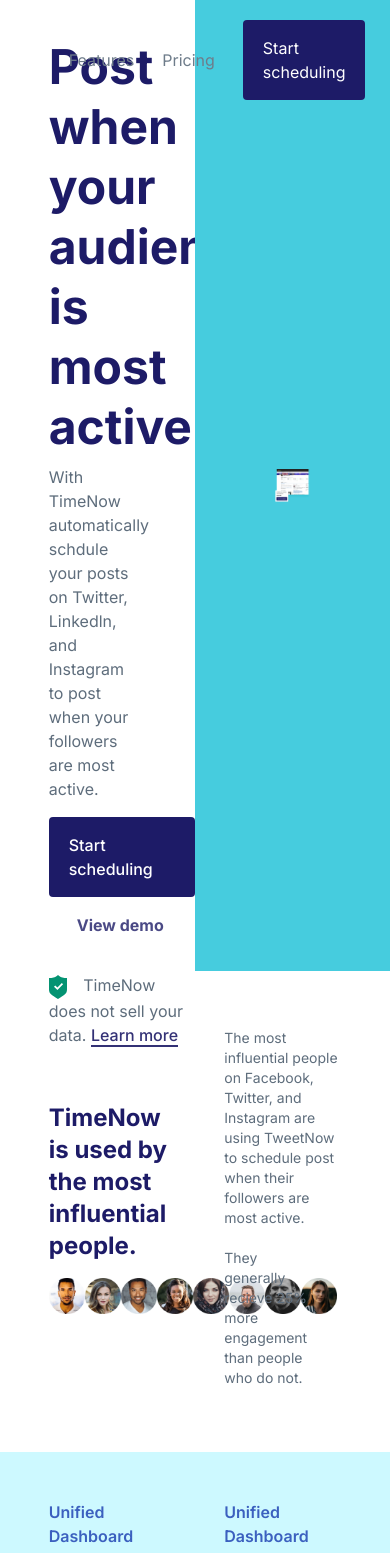
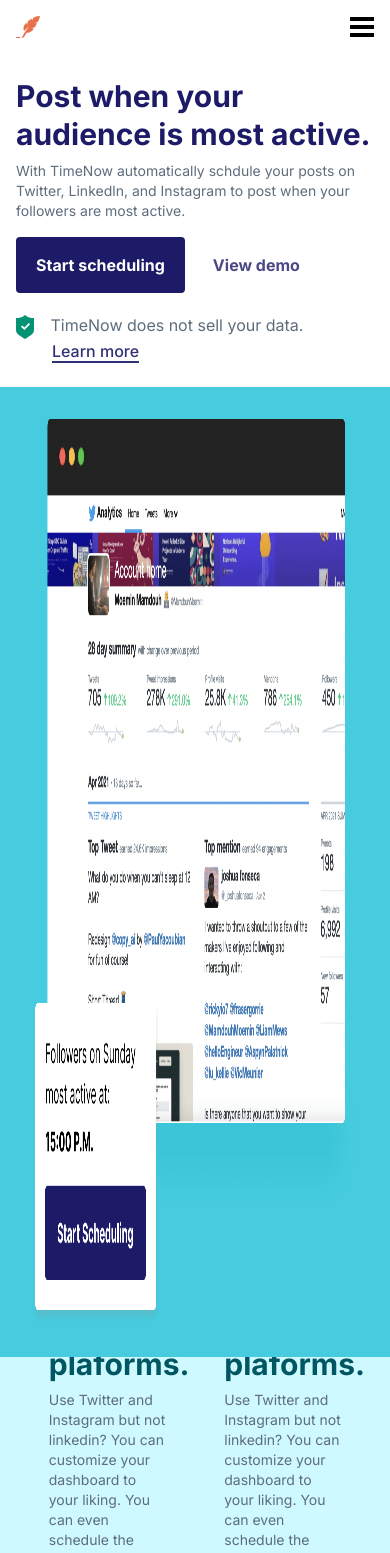
Before and after one commit to atevadd/TimeNow_with_vue_tailwind, a Vue app: page / in a window 390 px wide. Shown: the top 1553 px of the page. Built offline with nearby package versions, Linux system fonts and the light colour scheme.

Commit message:
working with mobile screen

```diff
--- a/src/components/Feature.vue
+++ b/src/components/Feature.vue
@@ -5,7 +5,7 @@
             <h2 class="text-dark-blue-200 font-semibold text-base mb-2">Unified Dashboard</h2>
             <h3 class="text-dark-green text-3xl font-bold mb-2">Customizable dashboard for all plaforms.</h3>
             <p class="text-grey-200 text-sm mb-3">Use Twitter and Instagram but not linkedin? You can customize your dashboard to your liking. You can even schedule the same post to individual platforms instead of all platforms.</p>
-            <a href="#" class="inline-block py-4 px-4 bg-dark-blue text-white rounded">Start Scheduling</a>
+            <a href="#" class="inline-block py-4 px-4 bg-dark-blue text-white font-bold rounded">Start Scheduling</a>
         </div>
         <div class="w-2/5">
             <h2 class="text-dark-blue-200 font-semibold text-base mb-2">Unified Dashboard</h2>
--- a/src/components/Hero.vue
+++ b/src/components/Hero.vue
@@ -1,34 +1,138 @@
 <template>
   <section
     id="hero"
-    class=" w-9/12 h-screen flex items-center m-auto "
+    class="
+      w-full
+      sm:w-9/12
+      md:w-9/12
+      h-screen
+      block
+      sm:flex
+      md:flex
+      lg:flex
+      items-center
+      sm:m-auto
+      md:mx-auto
+    "
   >
-    <div class="hero-content w-1/2">
-      <h1 class="text-dark-blue text-5xl font-bold leading-tight">
+    <div class="hero-content w-full sm:w-1/2 md:w-1/2 py-6 px-4">
+      <h1
+        class="
+          text-dark-blue text-3xl
+          md:text-5xl
+          lg:text-5xl
+          font-bold
+          leading-tight
+        "
+      >
         Post when your audience is most active.
       </h1>
-      <p class="text-grey-200 my-2 pr-16">
+      <p
+        class="
+          text-grey-200 text-sm
+          md:text-base
+          lg:text-base
+          my-2
+          md:pr-16
+          lg:pr-16
+        "
+      >
         With TimeNow automatically schdule your posts on Twitter, Linkedln, and
         Instagram to post when your followers are most active.
       </p>
       <div class="hero-cta mt-4">
         <a
           href="#"
-          class="cta-primary bg-dark-blue py-4 px-5 inline-block rounded text-white font-medium hover:bg-opacity-95 transition"
+          class="
+            cta-primary
+            bg-dark-blue
+            py-4
+            px-5
+            inline-block
+            rounded
+            text-white
+            font-bold
+            hover:bg-opacity-95
+            transition
+          "
           >Start scheduling</a
         >
-        <a href="#" class="cta-secondary text-dark-blue py-4 px-7 inline-block font-bold text-opacity-80"
+        <a
+          href="#"
+          class="
+            cta-secondary
+            text-dark-blue
+            py-4
+            px-7
+            inline-block
+            font-bold
+            text-opacity-80
+            rounded
+          "
           >View demo</a
         >
       </div>
       <p class="benefit mt-5 text-grey-200">
-          <img src="@/assets/images/Shield.svg" alt="" class="inline-block mr-3">
-          TimeNow does not sell your data. <a href="#" class="font-medium border-b-2 border-dark-blue text-dark-blue opacity-90">Learn more</a>
+        <img
+          src="@/assets/images/Shield.svg"
+          alt=""
+          class="inline-block mr-3"
+        />
+        TimeNow does not sell your data.
+        <a
+          href="#"
+          class="
+            font-medium
+            border-b-2 border-dark-blue
+            text-dark-blue
+            opacity-90
+            ml-9
+            sm:m-0
+            md:m-0
+          "
+          >Learn more</a
+        >
       </p>
     </div>
 
-    <div class="hero-image absolute top-0 right-0 w-1/2 flex items-center justify-center p-20 bg-light-blue z-10">
-        <img src="@/assets/images/Mockup.png" alt="" class="w-full h-auto ">
+    <div
+      class="
+        hero-image
+        relative
+        sm:absolute
+        md:absolute
+        lg:absolute
+        md:top-0
+        right-0
+        w-full
+        sm:w-1/2
+        md:w-1/2
+
+        flex
+        items-center
+        justify-center
+        p-8
+        sm:p-20
+        md:p-20
+        lg:p-20
+        bg-light-blue
+        z-10
+      "
+    >
+      <img
+        src="@/assets/images/Mockup.png"
+        alt=""
+        class="
+          w-full
+          sm:w-full
+          md:w-full
+          lg:w-full
+          h-full
+          sm:h-auto
+          md:h-auto
+          lg:h-auto
+        "
+      />
     </div>
   </section>
 </template>
@@ -40,7 +144,17 @@
 </script>
 
 <style lang="scss" scoped>
-.hero-image{
-    height: 115vh;
+.hero-image {
+  height: 115vh;
+
+  @media screen and (max-width: 375px) {
+    height: 100%;
+  }
+
+  img {
+    @media screen and (max-width: 375px) {
+      object-fit: contain;
+    }
+  }
 }
 </style>
--- a/src/components/Navbar.vue
+++ b/src/components/Navbar.vue
@@ -1,13 +1,17 @@
 <template>
-    <header class="relative w-9/12 flex items-center mx-auto py-5 z-20">
+    <header id="header" class="relative w-full sm:w-full md:w-9/12 flex items-center justify-between py-4 px-4 sm:mx-auto md:mx-auto lg:mx-auto md:py-5 sm:py-5 z-20">
         <div class="logo">
             <img src="@/assets/images/Logo.svg" alt="Time now brand logo" class="brand-logo">
         </div>
-        <nav class="mr-auto ml-5">
-            <a href="#" class="mr-7 text-grey-100 text-base">Features</a>
-            <a href="#" class="mr-7 text-grey-100 text-base">Pricing</a>
+        <nav class="hidden sm:block md:block sm:mr-auto md:mr-auto ml-5">
+            <a href="#" class="mr-7 text-grey-100 text-base hover:text-dark-blue">Features</a>
+            <a href="#" class="mr-7 text-grey-100 text-base hover:text-dark-blue">Pricing</a>
         </nav>
-        <a href="#" class="cta inline-block px-5 py-4 bg-dark-blue text-white rounded">Start scheduling</a>
+        <a href="#" class="cta hidden sm:block md:block lg:block px-5 py-4 bg-dark-blue font-bold text-white rounded">Start scheduling</a>
+
+        <div class="menu-icon block sm:hidden md:hidden lg:hidden">
+            <img src="@/assets/images/Hamburger-Menu.svg" alt="the Hamburger menu">
+        </div>
     </header>
 </template>
 
--- a/src/components/Usage.vue
+++ b/src/components/Usage.vue
@@ -1,21 +1,59 @@
 <template>
-  <section id="usage" class="w-9/12 mx-auto py-16 flex items-center justify-between">
-    <div class="usage-people w-5/12">
-      <h2 class="text-2xl text-dark-blue font-bold mb-4">TimeNow is used by the most influential people.</h2>
+  <section
+    id="usage"
+    class="
+      w-full
+      h-full
+      sm:w-9/12
+      md:w-9/12
+      lg:w-9/12
+      mx-auto
+      sm:py-16
+      md:py-16
+      lg:py-16
+      px-4
+      block
+      sm:flex
+      md:flex
+      lg:flex
+      sm:items-center
+      md:items-center
+      sm:justify-between
+      md:justify-between
+      lg:justify-between
+    "
+  >
+  <ul>
+    <li><a href=""></a></li>
+    <li><a href=""></a></li>
+    <li><a href=""></a></li>
+    <li><a href=""></a></li>
+  </ul>
+  <h1></h1>
+    <div class="usage-people w-full sm:w-5/12 md:w-5/12 lg:w-5/12">
+      <h2 class="text-2xl text-dark-blue font-bold mb-4">
+        TimeNow is used by the most influential people.
+      </h2>
       <div class="usage-users flex items-center justify-between">
-        <img src="@/assets/images/UA1.png" alt="user avatar" class="w-9 h-9"/>
-        <img src="@/assets/images/UA2.png" alt="user avatar" class="w-9 h-9"/>
-        <img src="@/assets/images/UA3.png" alt="user avatar" class="w-9 h-9"/>
-        <img src="@/assets/images/UA4.png" alt="user avatar" class="w-9 h-9"/>
-        <img src="@/assets/images/UA5.png" alt="user avatar" class="w-9 h-9"/>
-        <img src="@/assets/images/UA6.png" alt="user avatar" class="w-9 h-9"/>
-        <img src="@/assets/images/UA7.png" alt="user avatar" class="w-9 h-9"/>
-        <img src="@/assets/images/UA8.png" alt="user avatar" class="w-9 h-9"/>
+        <img src="@/assets/images/UA1.png" alt="user avatar" class="w-9 h-9" />
+        <img src="@/assets/images/UA2.png" alt="user avatar" class="w-9 h-9" />
+        <img src="@/assets/images/UA3.png" alt="user avatar" class="w-9 h-9" />
+        <img src="@/assets/images/UA4.png" alt="user avatar" class="w-9 h-9" />
+        <img src="@/assets/images/UA5.png" alt="user avatar" class="w-9 h-9" />
+        <img src="@/assets/images/UA6.png" alt="user avatar" class="w-9 h-9" />
+        <img src="@/assets/images/UA7.png" alt="user avatar" class="w-9 h-9" />
+        <img src="@/assets/images/UA8.png" alt="user avatar" class="w-9 h-9" />
+        <br>
       </div>
     </div>
-    <div class="usage-explanation w-2/5">
-        <p class="mb-5 text-grey-200 text-sm">The most influential people on Facebook, Twitter, and Instagram are using TweetNow to schedule post when their followers are most active.</p>
-        <p class="text-grey-200 text-sm pr-5">They generally recieve 25% more engagement than people who do not.</p>
+    <div class="usage-explanation sm:w-2/5 md:w-2/5 lg:w-5/12 w-full">
+      <p class="mb-5 text-grey-200 text-sm">
+        The most influential people on Facebook, Twitter, and Instagram are
+        using TweetNow to schedule post when their followers are most active.
+      </p>
+      <p class="text-grey-200 text-sm pr-5">
+        They generally recieve 25% more engagement than people who do not.
+      </p>
     </div>
   </section>
 </template>
--- a/tailwind.config.js
+++ b/tailwind.config.js
@@ -3,9 +3,6 @@
   purge: [],
   darkMode: false, // or 'media' or 'class'
   theme: {
-    screens: {
-      desktop: "1440px",
-    },
     colors: {
       transparent: "transparent",
       current: "currentColor",
```
Also changed, not shown: src/components/Footer.vue (+35 -6 lines), src/assets/images/Hamburger-Menu.svg (renamed from src/assets/images/Hamburger Menu.svg).
